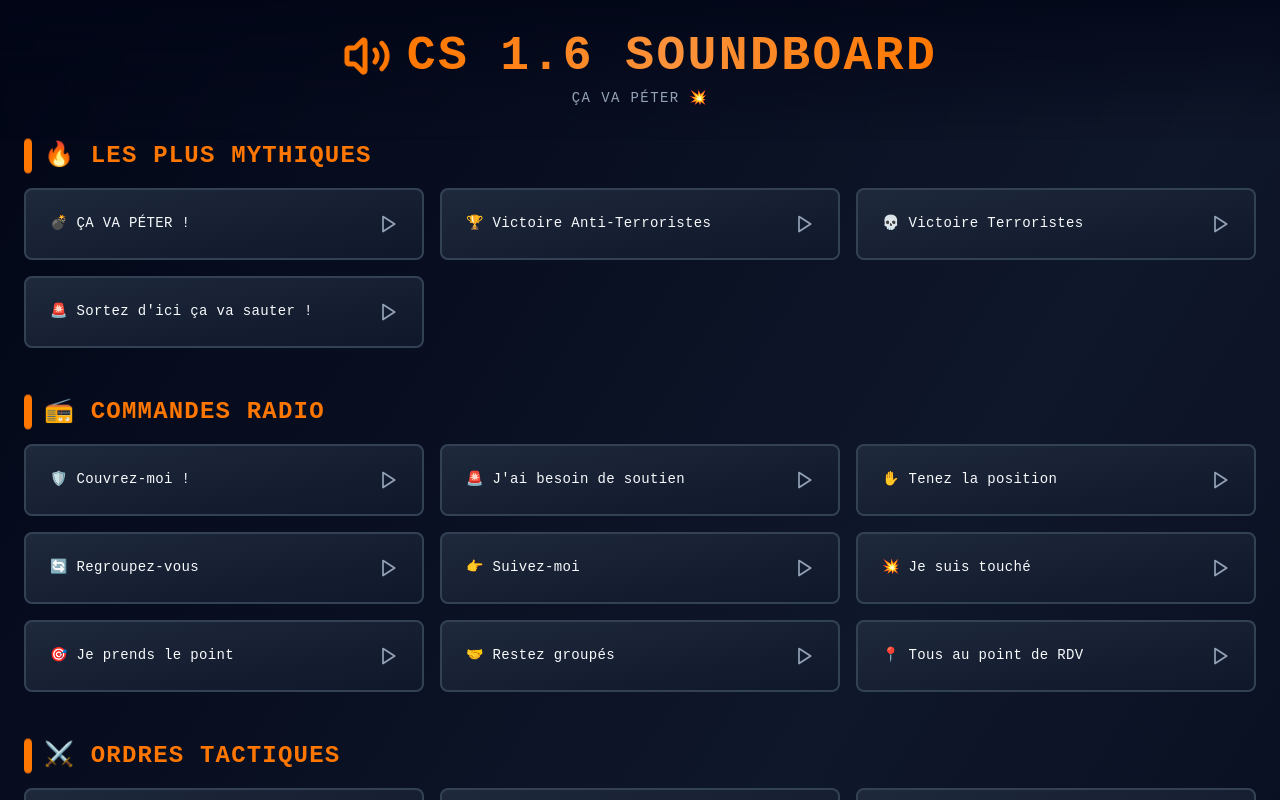
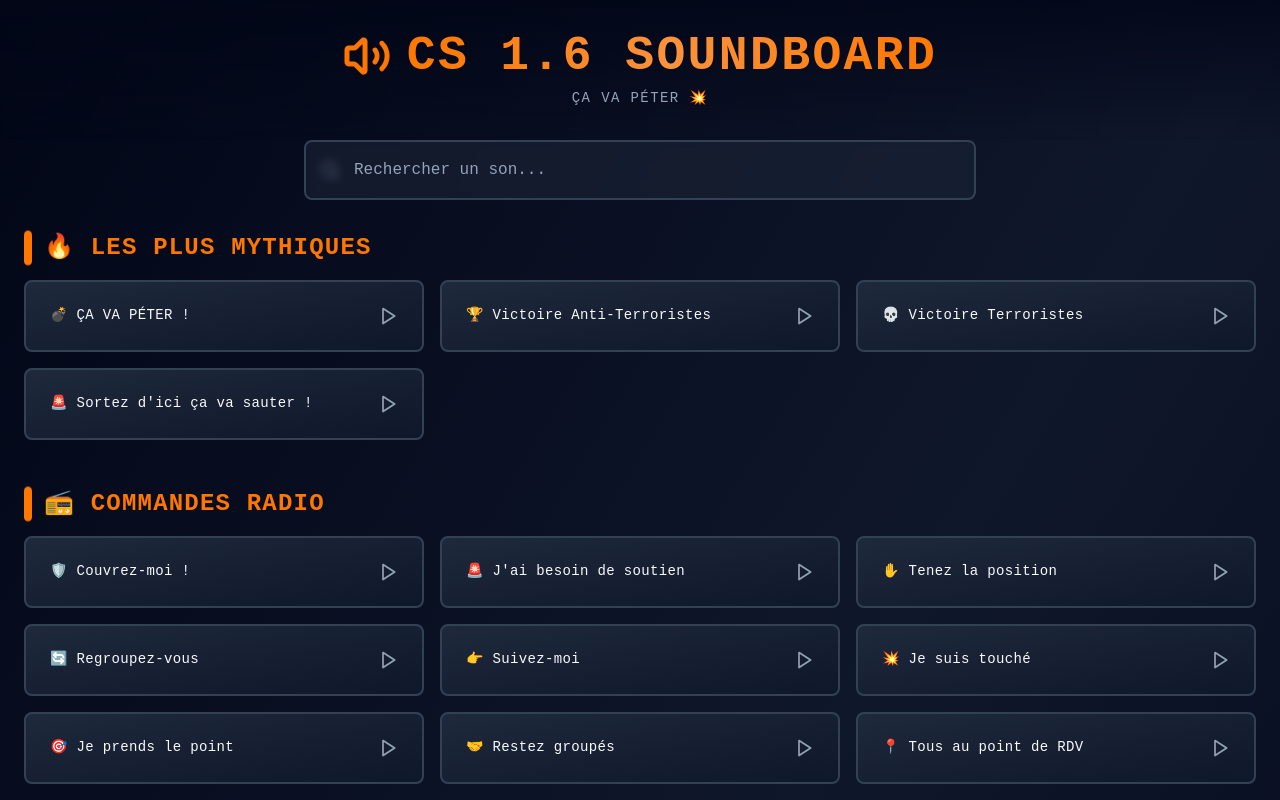
Before and after one commit to johngtrs/cs-soundboard, a React (Vite) app: page / in a window 1280 px wide. Shown: the top 800 px of the page. Built offline with nearby package versions, Linux system fonts and the light colour scheme.

Commit message:
Animation button

```diff
--- a/src/components/animated/FadeIn.tsx
+++ b/src/components/animated/FadeIn.tsx
@@ -7,11 +7,11 @@
   duration?: number;
   slideY?: number;
   className?: string;
-} & Omit<HTMLMotionProps<'div'>, 'initial' | 'animate' | 'transition' | 'children'>;
+} & Omit<HTMLMotionProps<'div'>, 'initial' | 'animate' | 'exit' | 'transition' | 'children'>;
 
 /**
- * Animated component that fades in with optional slide-up effect
- * Versatile component for general purpose fade-in animations
+ * Animated component that fades in and out with optional slide effect
+ * Versatile component for general purpose fade animations
  */
 function FadeIn({
   children,
@@ -25,6 +25,7 @@
   const animationProps = {
     initial: { opacity: 0, y: slideY },
     animate: { opacity: 1, y: 0 },
+    exit: { opacity: 0, y: -slideY },
     transition: { delay, duration, ease: 'easeOut' as const },
     className,
     ...props,
--- a/src/components/common/CategorySection.tsx
+++ b/src/components/common/CategorySection.tsx
@@ -1,6 +1,7 @@
+import { motion, AnimatePresence } from 'framer-motion';
 import { Sound } from '@/types';
 import SoundButton from './SoundButton';
-import { FadeIn, PulsingBar, StaggeredGrid, StaggeredItem } from '@/components/animated';
+import { FadeIn, PulsingBar } from '@/components/animated';
 
 interface CategorySectionProps {
   title: string;
@@ -22,17 +23,29 @@
         {title}
       </h2>
 
-      <StaggeredGrid className="grid grid-cols-1 md:grid-cols-2 lg:grid-cols-3 gap-4">
+      <motion.div layout className="grid grid-cols-1 md:grid-cols-2 lg:grid-cols-3 gap-4">
+        <AnimatePresence mode="popLayout">
           {sounds.map((sound) => (
-          <StaggeredItem key={sound.id}>
+            <motion.div
+              key={sound.id}
+              layout="position"
+              initial={{ opacity: 0 }}
+              animate={{ opacity: 1 }}
+              exit={{ opacity: 0 }}
+              transition={{
+                layout: { duration: 0.2, ease: 'easeOut' },
+                opacity: { duration: 0.1 },
+              }}
+            >
               <SoundButton
                 label={sound.label}
                 onClick={() => onPlaySound(sound)}
                 isPlaying={currentSound === sound.file}
               />
-          </StaggeredItem>
+            </motion.div>
           ))}
-      </StaggeredGrid>
+        </AnimatePresence>
+      </motion.div>
     </FadeIn>
   );
 }
--- /dev/null
+++ b/src/components/common/SearchBar.tsx
@@ -0,0 +1,46 @@
+import { Search, X } from 'lucide-react';
+import { FadeIn } from '@/components/animated';
+
+interface SearchBarProps {
+  value: string;
+  onChange: (value: string) => void;
+  placeholder?: string;
+}
+
+function SearchBar({
+  value,
+  onChange,
+  placeholder = 'Rechercher un son...',
+}: SearchBarProps): JSX.Element {
+  const handleClear = (): void => {
+    onChange('');
+  };
+
+  return (
+    <FadeIn delay={0.2} className="mb-8">
+      <div className="relative max-w-2xl mx-auto">
+        <div className="relative flex items-center">
+          <Search className="absolute left-4 w-5 h-5 text-muted-foreground pointer-events-none" />
+          <input
+            type="text"
+            value={value}
+            onChange={(e) => onChange(e.target.value)}
+            placeholder={placeholder}
+            className="w-full pl-12 pr-12 py-4 rounded-lg bg-slate-800/50 border-2 border-slate-700 text-foreground placeholder:text-muted-foreground focus:outline-none focus:border-primary transition-colors duration-200 backdrop-blur-sm"
+          />
+          {value && (
+            <button
+              onClick={handleClear}
+              className="absolute right-4 p-1 rounded-full hover:bg-slate-700 transition-colors duration-200 group"
+              aria-label="Effacer la recherche"
+            >
+              <X className="w-4 h-4 text-muted-foreground group-hover:text-foreground" />
+            </button>
+          )}
+        </div>
+      </div>
+    </FadeIn>
+  );
+}
+
+export default SearchBar;
--- a/src/components/soundboard/Soundboard.tsx
+++ b/src/components/soundboard/Soundboard.tsx
@@ -1,13 +1,17 @@
-import { useMemo } from 'react';
+import { useMemo, useState } from 'react';
+import { AnimatePresence } from 'framer-motion';
 import Header from '@/components/common/Header';
 import CategorySection from '@/components/common/CategorySection';
+import SearchBar from '@/components/common/SearchBar';
 import { useAudioPlayer } from '@/hooks/useAudioPlayer';
 import { SOUNDS, CATEGORY_LABELS } from '@/constants/sounds';
 import { Sound, SoundCategory } from '@/types';
 import { FadeIn, FloatingOrb } from '@/components/animated';
+import { matchesSearch } from '@/utils/string';
 
 function Soundboard(): JSX.Element {
   const { play, currentSound } = useAudioPlayer();
+  const [searchQuery, setSearchQuery] = useState<string>('');
 
   const categorizedSounds = useMemo(() => {
     const categories: Record<SoundCategory, Sound[]> = {
@@ -18,16 +22,25 @@
       events: [],
     };
 
-    SOUNDS.forEach((sound) => {
+    // Filter sounds based on search query (accent-insensitive)
+    const filteredSounds = searchQuery
+      ? SOUNDS.filter((sound) => matchesSearch(sound.label, searchQuery))
+      : SOUNDS;
+
+    filteredSounds.forEach((sound) => {
       categories[sound.category].push(sound);
     });
 
     return categories;
-  }, []);
+  }, [searchQuery]);
 
   const handlePlaySound = (sound: Sound): void => {
     play(sound.file);
   };
+
+  const hasResults = useMemo(() => {
+    return Object.values(categorizedSounds).some((sounds) => sounds.length > 0);
+  }, [categorizedSounds]);
 
   return (
     <div className="min-h-screen pb-12">
@@ -44,8 +57,13 @@
           />
         </div>
 
-        {/* Sound categories */}
-        <div className="space-y-12">
+        {/* Search bar */}
+        <SearchBar value={searchQuery} onChange={setSearchQuery} />
+
+        {/* Sound categories with smooth animations */}
+        <AnimatePresence mode="wait">
+          {hasResults ? (
+            <div key="results" className="space-y-12">
               {Object.entries(categorizedSounds).map(
                 ([category, sounds]) =>
                   sounds.length > 0 && (
@@ -59,6 +77,22 @@
                   )
               )}
             </div>
+          ) : (
+            <FadeIn
+              key="no-results"
+              delay={0}
+              duration={0.15}
+              slideY={10}
+              className="text-center py-16"
+            >
+              <div className="space-y-4">
+                <p className="text-2xl text-muted-foreground">🔍</p>
+                <p className="text-xl text-foreground font-semibold">Aucun son trouvé</p>
+                <p className="text-muted-foreground">Essayez avec d'autres mots-clés</p>
+              </div>
+            </FadeIn>
+          )}
+        </AnimatePresence>
 
         {/* Footer */}
         <FadeIn
--- /dev/null
+++ b/src/utils/string.ts
@@ -0,0 +1,18 @@
+/**
+ * Normalizes a string by removing accents and special characters
+ * for better search matching
+ */
+export function normalizeString(str: string): string {
+  return str
+    .normalize('NFD') // Decompose accented characters
+    .replace(/[\u0300-\u036f]/g, '') // Remove diacritical marks
+    .toLowerCase()
+    .replace(/ç/g, 'c'); // Handle specific characters
+}
+
+/**
+ * Checks if a string matches a search query, ignoring accents and case
+ */
+export function matchesSearch(text: string, query: string): boolean {
+  return normalizeString(text).includes(normalizeString(query));
+}
```
Also changed, not shown: 1 other file (tests, documents, lock files or other folders). Lines whose indentation alone changed are shown as unchanged.
